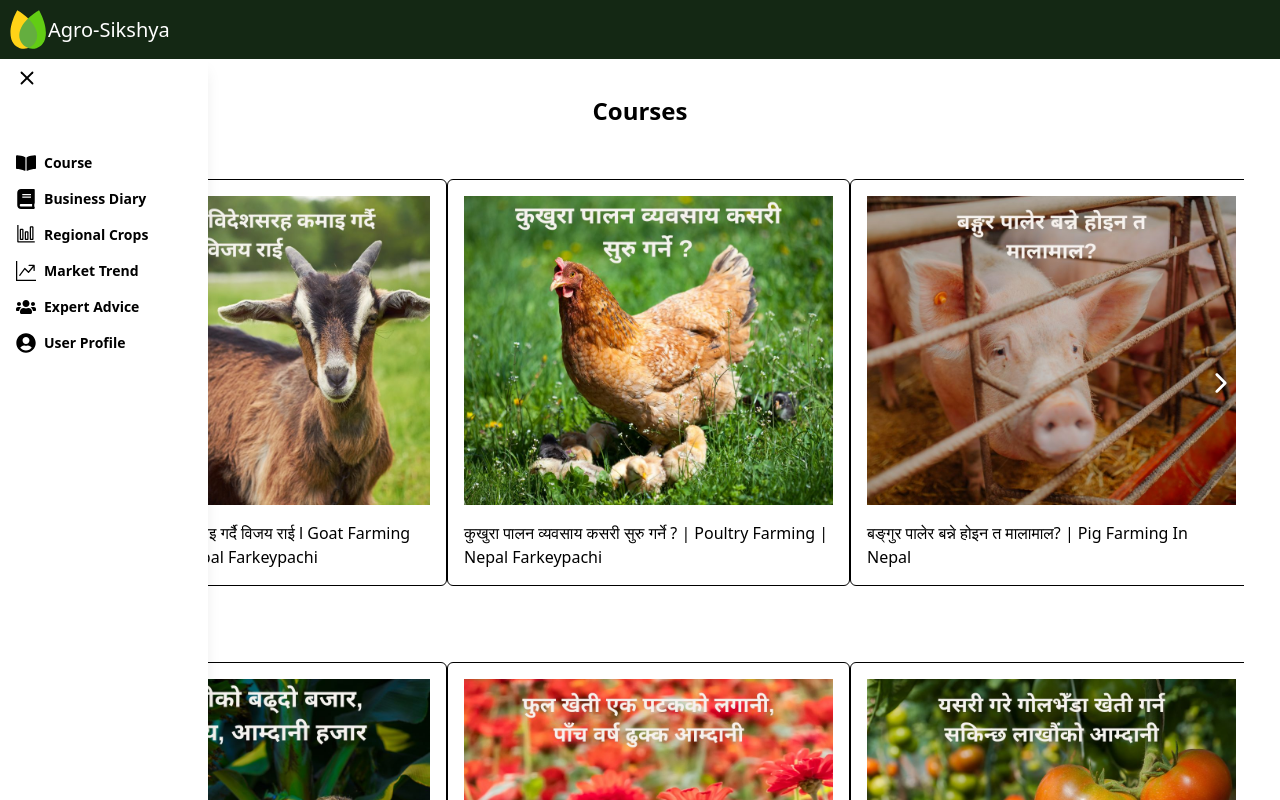
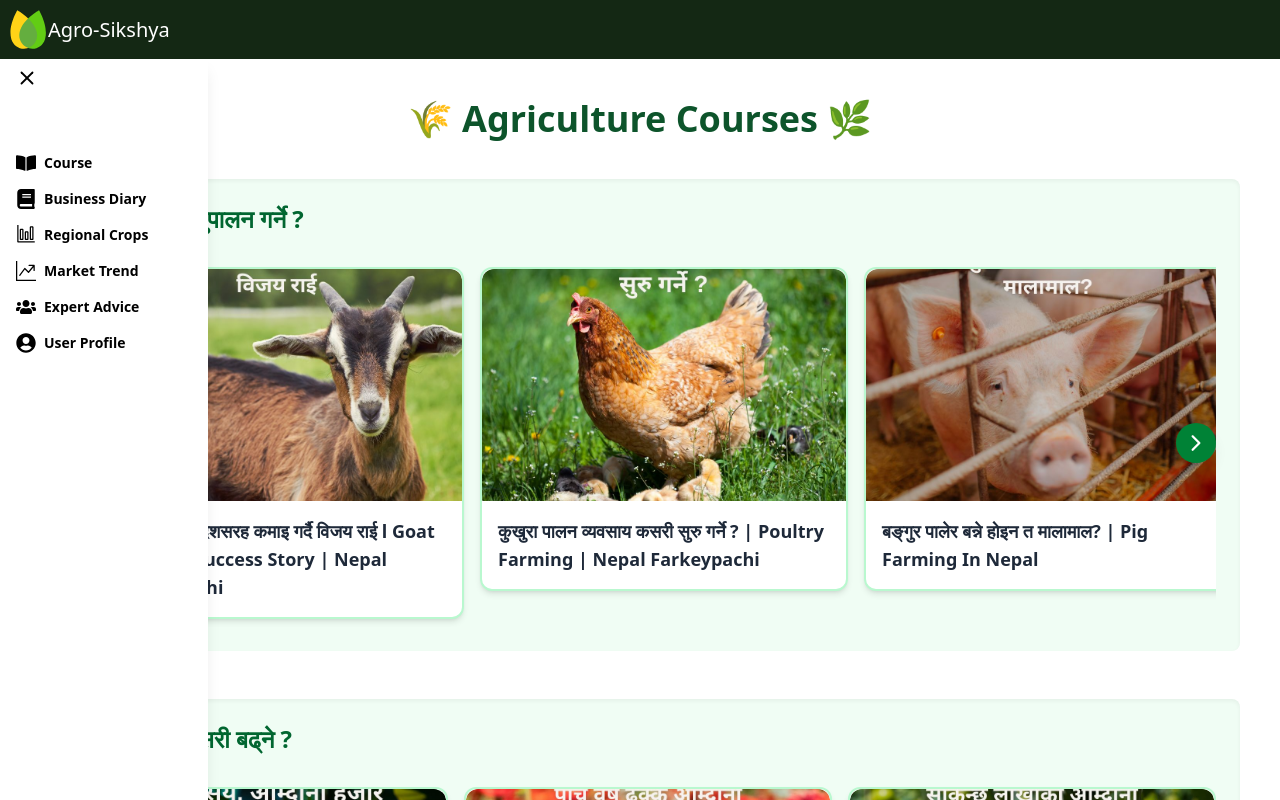
Before and after one commit to Sobindra2005/Byte-Mavericks-, a React (Vite) app: page /courses in a window 1280 px wide. Built offline with nearby package versions, Linux system fonts and the light colour scheme.

Commit message:
Enhance Course component layout and styling; update MainLayout to include signup path in authentication check; improve Home component text and structure

```diff
--- a/src/component/courses/course.jsx
+++ b/src/component/courses/course.jsx
@@ -4,117 +4,93 @@ import Datas from './datas';
 import "slick-carousel/slick/slick.css";
 import "slick-carousel/slick/slick-theme.css";
 import { Link } from 'react-router-dom';
-import { IoIosArrowBack,IoIosArrowForward  } from "react-icons/io";
+import { IoIosArrowBack, IoIosArrowForward } from "react-icons/io";
+
 // Custom Next Arrow Component
-const NextArrow = ({ onClick }) => {
-    return (
+const NextArrow = ({ onClick }) => (
     <div
-            className='absolute top-1/2 right-0 transform -translate-y-1/2 rounded-full p-2 cursor-pointer z-10'
+        className='absolute top-1/2 right-0 transform -translate-y-1/2 bg-green-700 rounded-full p-2 cursor-pointer shadow-lg z-10 hover:bg-green-800'
         onClick={onClick}
     >
-            <IoIosArrowForward size={30} color='#fff' className='bg-accent' />
+        <IoIosArrowForward size={24} color='#fff' />
     </div>
 );
-};
 
 // Custom Previous Arrow Component
-const PrevArrow = ({ onClick }) => {
-    return (
+const PrevArrow = ({ onClick }) => (
     <div
-            className='absolute top-1/2 left-0 transform -translate-y-1/2  rounded-full p-2 cursor-pointer z-10'
+        className='absolute top-1/2 left-0 transform -translate-y-1/2 bg-green-700 rounded-full p-2 cursor-pointer shadow-lg z-10 hover:bg-green-800'
         onClick={onClick}
     >
-            <IoIosArrowBack size={30} color='#fff' className='bg-accent' />
+        <IoIosArrowBack size={24} color='#fff' />
     </div>
 );
-};
 
 export default function Course() {
-    var settings = {
+    const settings = {
         dots: false,
-        infinite: false,
         speed: 500,
         slidesToShow: 3,
         slidesToScroll: 3,
-        initialSlide: 0,
         nextArrow: <NextArrow />,
         prevArrow: <PrevArrow />,
-        infinite:true,
+        infinite: true,
         responsive: [
-            {
-                breakpoint: 1024,
-                settings: {
-                    slidesToShow: 3,
-                    slidesToScroll: 3,
-                    infinite: true,
-                    dots: true
-                }
-            },
-            {
-                breakpoint: 600,
-                settings: {
-                    slidesToShow: 2,
-                    slidesToScroll: 2,
-                    initialSlide: 2,
-                    infinite: true,
-                }
-            },
-            {
-                breakpoint: 480,
-                settings: {
-                    slidesToShow: 1,
-                    slidesToScroll: 1,
-                    infinite: true,
-                }
-            }
+            { breakpoint: 1024, settings: { slidesToShow: 3, slidesToScroll: 3, dots: true } },
+            { breakpoint: 768, settings: { slidesToShow: 2, slidesToScroll: 2 } },
+            { breakpoint: 480, settings: { slidesToShow: 1, slidesToScroll: 1 } },
         ]
     };
 
-    const [animalType, setAnimalType] = useState('animal');
+    const [animalType] = useState('animal');
     const filteredAnimalData = Datas.filter(data => data.type === animalType);
 
-    const [plantType, setPlantType] = useState('plant')
-    const filterPlantData = Datas.filter(data => data.type === plantType)
+    const [plantType] = useState('plant');
+    const filteredPlantData = Datas.filter(data => data.type === plantType);
 
     return (
-        <>
-            <div className='m-5'>
-                <h3 className='text-center font-bold text-2xl'>Courses</h3>
-                <h4 className='text-xl mt-4 font-bold'>कसरी पशुपालन गर्ने ?</h4>
-                <div className="slider-container relative">
+        <div className='m-6'>
+            <h2 className='text-4xl font-bold text-center mb-10 text-green-900'>🌾 Agriculture Courses 🌿</h2>
+
+            {/* Animal Section */}
+            <section className='mb-12 bg-green-50 p-6 rounded-lg shadow-inner'>
+                <h3 className='text-2xl ml-6 font-semibold mb-6 text-green-800'>🐄 कसरी पशुपालन गर्ने ?</h3>
                 <Slider {...settings}>
-                        {filteredAnimalData.map((data, index) => {
-                            let { id, title, thumbnail } = data;
+                    {filteredAnimalData.map((data) => {
+                        const { id, title, thumbnail } = data;
                         return (
-                                <div key={id} className='border p-4 m-2 rounded-md'>
-                                    <Link to={`/courses/player/${id}`}>
-                                     <img className='mb-4' src={thumbnail} alt={title} />
-                                     <h4>{title}</h4>
-                                    </Link>
+                            <div key={id} className='p-2 ml-6'>
+                                <Link to={`/courses/player/${id}`} className='block bg-white border-2 border-green-200 rounded-xl overflow-hidden shadow-md hover:shadow-xl transition-shadow duration-300'>
+                                    <img src={thumbnail} alt={title} className='w-full h-58 object-cover rounded-t-xl' />
+                                    <div className='p-4'>
+                                        <h4 className='text-lg font-semibold text-gray-800 hover:text-green-700 transition-colors'>{title}</h4>
                                     </div>
-
-                            );
-                        })}
-                    </Slider>
-                </div>
-
-                <h3 className='text-xl mt-8 font-bold'>बिरुवा कसरी बढ्ने ? </h3>
-                <div className="slider-container relative">
-                    <Slider {...settings}>
-                        {filterPlantData.map((data, index) => {
-                            let { id, title, thumbnail } = data;
-                            return (
-                                <div key={id} className='border p-4 m-2 rounded-md'>
-                                    <Link to={`/courses/player/${id}`}>
-                                    <img className='mb-4' src={thumbnail} alt={title} />
-                                    <h4>{title}</h4>
                                 </Link>
                             </div>
                         );
                     })}
                 </Slider>
+            </section>
+
+            {/* Plant Section */}
+            <section className='bg-green-50 p-6 rounded-lg shadow-inner'>
+                <h3 className='text-2xl ml-6 font-semibold mb-6 text-green-800'>🌱 बिरुवा कसरी बढ्ने ?</h3>
+                <Slider {...settings}>
+                    {filteredPlantData.map((data) => {
+                        const { id, title, thumbnail } = data;
+                        return (
+                            <div key={id} className='p-2 ml-2'>
+                                <Link to={`/courses/player/${id}`} className='block bg-white border-2 border-green-200 rounded-xl overflow-hidden shadow-md hover:shadow-xl transition-shadow duration-300'>
+                                    <img src={thumbnail} alt={title} className='w-full h-52 object-cover rounded-t-xl' />
+                                    <div className='p-4'>
+                                        <h4 className='text-lg font-semibold text-gray-800 hover:text-green-700 transition-colors'>{title}</h4>
                                     </div>
+                                </Link>
                             </div>
-        </>
+                        );
+                    })}
+                </Slider>
+            </section>
+        </div>
     );
 }
--- a/src/component/layout/layout.jsx
+++ b/src/component/layout/layout.jsx
@@ -5,7 +5,7 @@ import Navbar from "../../nav/Navbar";
 
 const MainLayout = ({ children }) => {
     const location = useLocation();
-    const isNotAuthenticated = (location.pathname === '/' || location.pathname === '/login')
+    const isNotAuthenticated = (location.pathname === '/' || location.pathname === '/login' || location.pathname === '/signup')
     return (
         <div className="max-h-screen h-screen flex flex-col">
             <header className="bg-[#142814] text-white p-2 ">
--- a/src/components/Home.jsx
+++ b/src/components/Home.jsx
@@ -12,10 +12,12 @@ const Home = () => {
       <div className="absolute inset-0  bg-opacity-40"></div>
 
       <div className="absolute inset-0 flex flex-col items-center justify-center text-center text-white px-4">
+
         <h2 className="text-5xl font-bold m-2">
           {useTextLang("Are you interested", "के तपाईं कृषिमा रुचि राख्नुहुन्छ?")}
 
         </h2>
+        <h1 className='text-4xl font-bold'>आजको खेती, भोलिको भविष्य।</h1>
         <p className="text-2xl m-2">यदि तपाइँ इच्छुक हुनुहुन्छ भने</p>
         <Link
           to="/courses"
```
Lines whose indentation alone changed are shown as unchanged.
